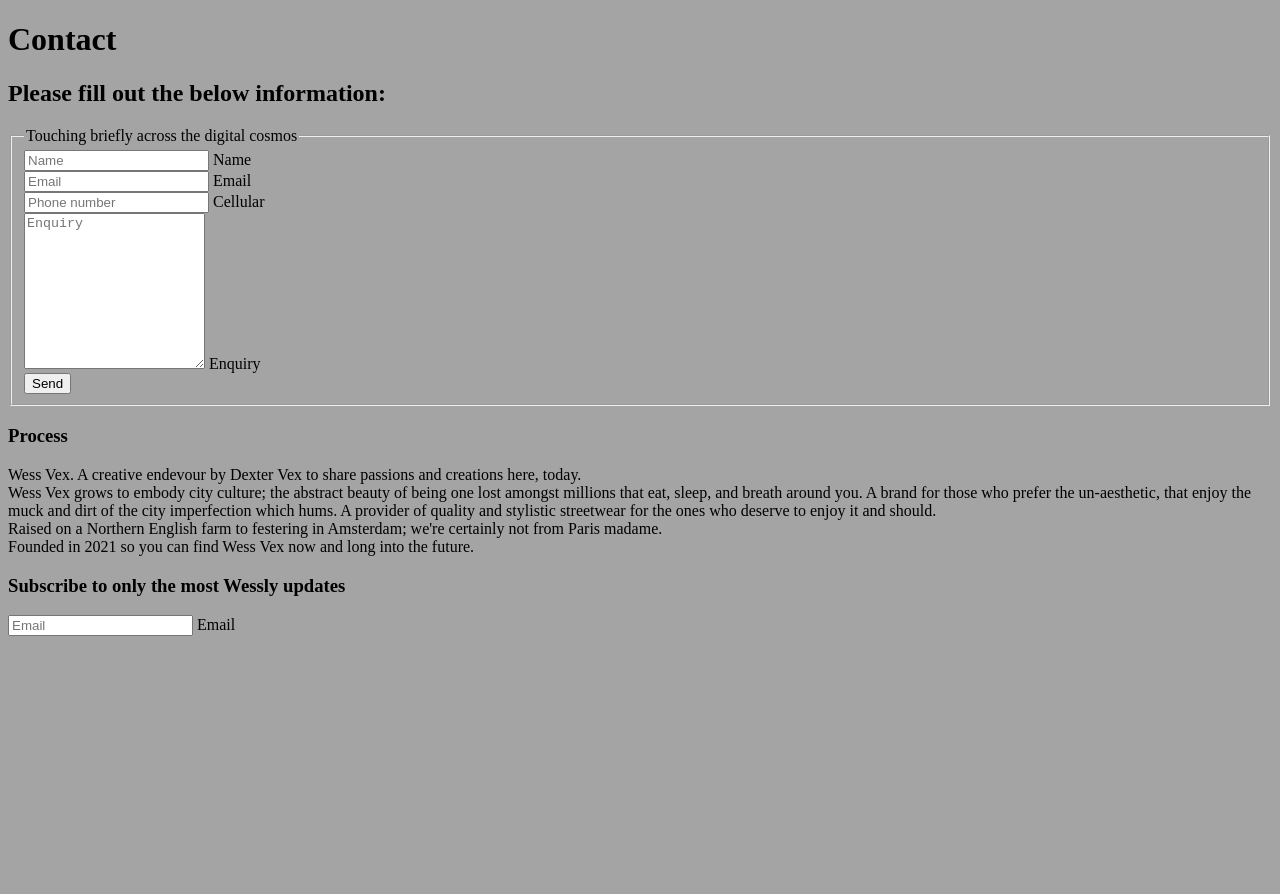
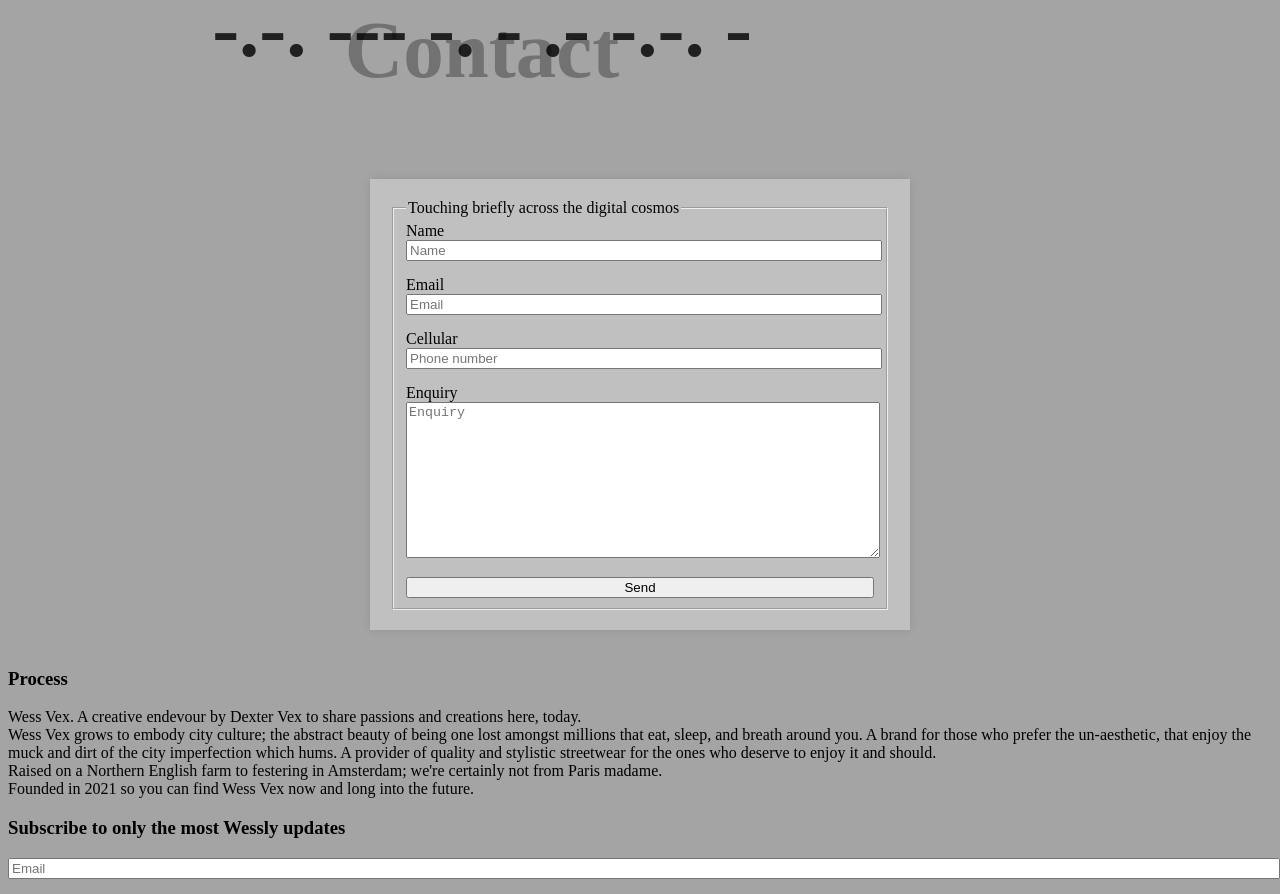
Before and after one commit to tt01924/wessVexWeb, a plain HTML site: page public/contact/contact.html in a window 1280 px wide. Before the commit the page ends 800 px from the top, so only its background shows below. Drawn offline with Linux system fonts and the light colour scheme.

Commit message:
improved css and UX

```diff
--- a/public/contact/contact.css
+++ b/public/contact/contact.css
@@ -1,3 +1,53 @@
 body {
     background-color: #a4a4a4;
 }
+
+h1 {
+    font-size: 81px;
+    margin-left: -25%;
+    margin-top: -2%;
+    display: flex;
+    justify-content: center;
+    align-items: center;
+    opacity: 0.8;
+}
+
+h4 {
+    font-size: 81px;
+    margin-left: -25%;
+    margin-top: -10%;
+    display: flex;
+    justify-content: center;
+    align-items: center;
+    opacity: 0.3;
+}
+
+.container {
+    display: flex;
+    justify-content: center; /* Center horizontally */
+    align-items: center; /* Center vertically */
+    height: 50vh; /* Full viewport height */
+    margin: 5%
+}
+
+form {
+    width: 100%;
+    max-width: 500px; /* Adjust the max-width as needed */
+    padding: 20px;
+    background-color: #c0c0c0; /* Optional: background color for the form */
+    box-shadow: 0 0 10px rgba(0, 0, 0, 0.1); /* Optional: adding a shadow to the form */
+}
+
+.field {
+    margin-bottom: 15px;
+}
+
+.field__input,
+.text-area,
+.button {
+    width: 100%;
+}
+
+textarea {
+    width: 70%;
+}
--- a/public/contact/contact.html
+++ b/public/contact/contact.html
@@ -8,32 +8,32 @@
     </head>
     <span></span>
     <body>
-        <h1>Contact</h1>
+        <h1>-.-. --- -. - .- -.-. -</h1>
+        <h4>Contact</h4>
 
-        <h2>Please fill out the below information:</h2>
-        <section>
+        <section class="container">
             <form>
                 <fieldset>
                     <legend>Touching briefly across the digital cosmos</legend>
-                    <div class="contact__fields">
+                    <div class="contactFields">
                         <div class="field">
+                            <label class="field__label" for="ContactForm-name">Name</label>
                             <input class="field__input" autocomplete="name" type="text" id="ContactForm-name" name="contact[Name]" value="" placeholder="Name">
-                            <label class="field__label" for="ContactForm-name">Name</label>
                         </div>
 
                         <div class="field field--with-error">
+                            <label class="field__label" for="ContactForm-email">Email <span aria-hidden="true"></span></label>
                             <input autocomplete="email" type="email" id="ContactForm-email" class="field__input" name="contact[email]" spellcheck="false" autocapitalize="off" value="" aria-required="true" placeholder="Email">
-                            <label class="field__label" for="ContactForm-email">Email <span aria-hidden="true"></span></label>
                         </div>
 
                         <div class="field">
+                            <label class="field__label" for="ContactForm-phone">Cellular</label>
                             <input type="tel" id="ContactForm-phone" class="field__input" autocomplete="tel" name="contact[Phone number]" pattern="[0-9\-]*" value="" placeholder="Phone number">
-                            <label class="field__label" for="ContactForm-phone">Cellular</label>
                         </div>
 
                         <div class="field">
+                            <label class="form__label field__label" for="ContactForm-body">Enquiry</label>
                             <textarea rows="10" id="ContactForm-body" class="text-area field__input" name="contact[Comment]" placeholder="Enquiry"></textarea>
-                            <label class="form__label field__label" for="ContactForm-body">Enquiry</label>
                         </div>
                         <div class="contact__button">
                             <button type="submit" class="button">
@@ -51,10 +51,13 @@
                 Raised on a Northern English farm to festering in Amsterdam; we're certainly not from Paris madame.<br>
                 Founded in 2021 so you can find Wess Vex now and long into the future.</p>
         </section>
+
+        <section>
             <h3>Subscribe to only the most Wessly updates</h3>
             <div class="field field--with-error">
                 <input autocomplete="email" type="email" id="ContactForm-email" class="field__input" name="contact[email]" spellcheck="false" autocapitalize="off" value="" aria-required="true" placeholder="Email">
-                <label class="field__label" for="ContactForm-email">Email <span aria-hidden="true"></span></label>
+                <label class="field__label" for="ContactForm-email"><span aria-hidden="true"></span></label>
             </div>
+        </section>
     </body>
 </html>
```
